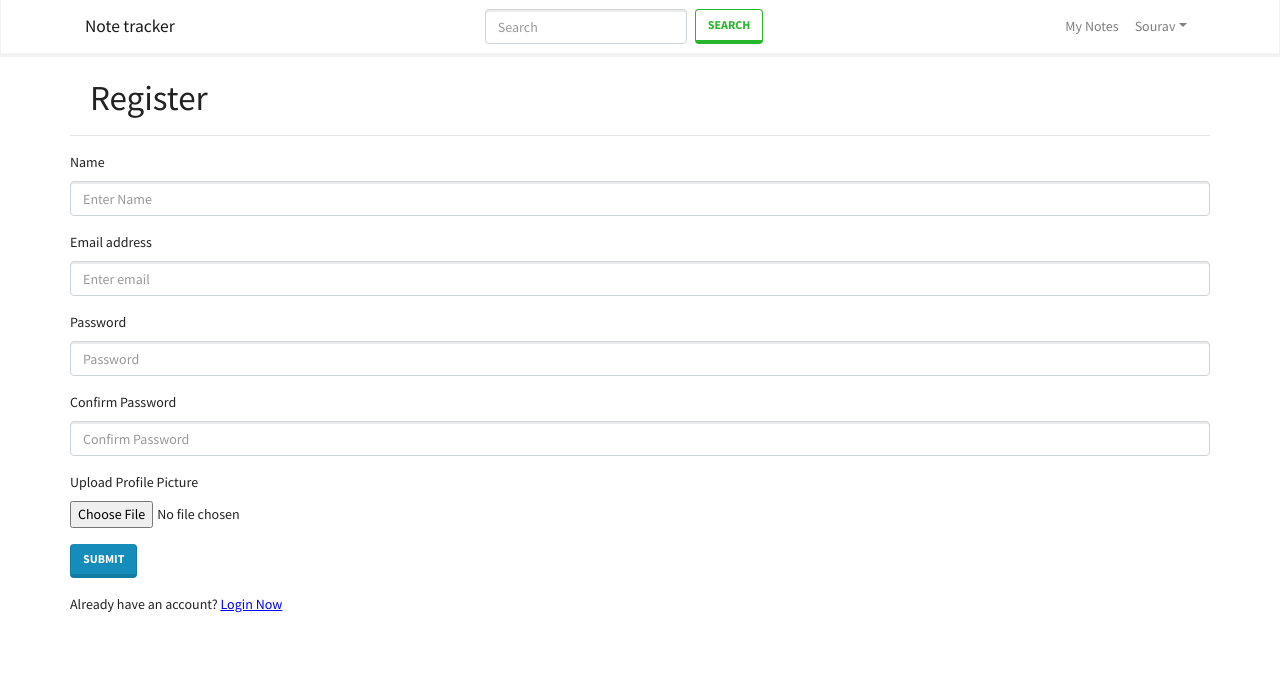
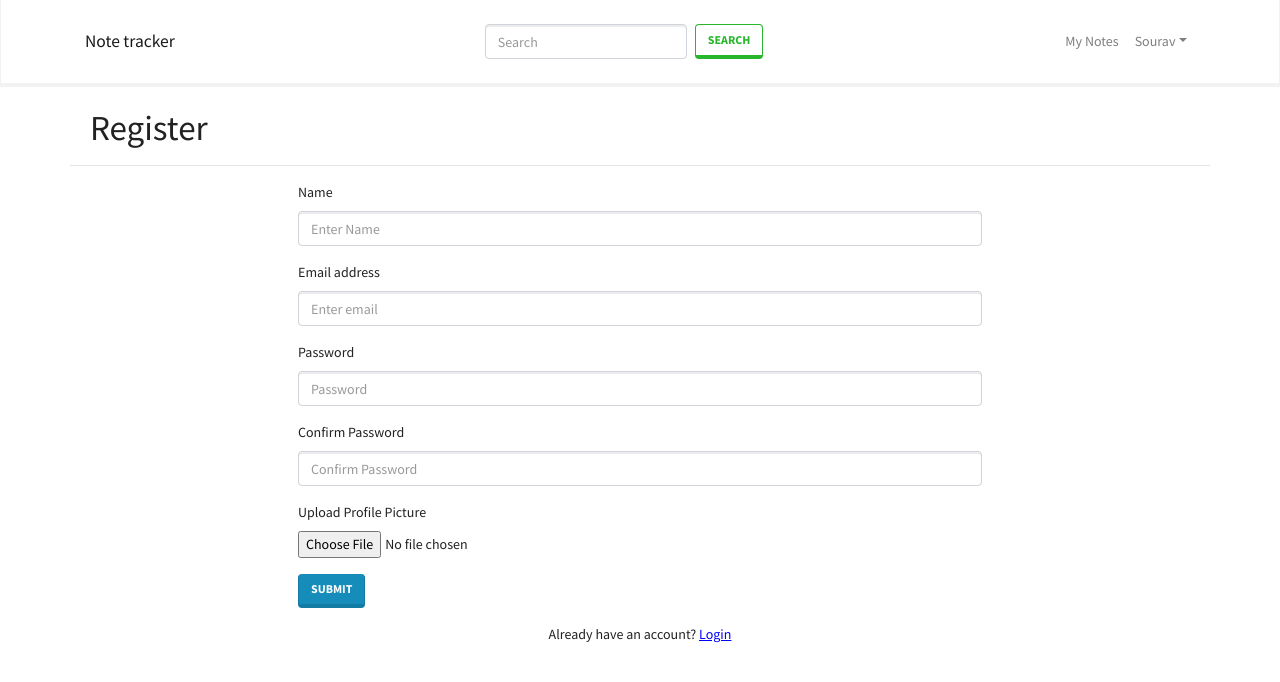
Before and after one commit to Souravds/Note-tracker-MERN, a React (Create React App) app in the folder client/: page /register in a window 1280 px wide. Shown: the top 682 px of the page. Built offline with nearby package versions, Linux system fonts and the light colour scheme.

Commit message:
Restructuring styles
Restructuring styles

```diff
--- a/client/src/components/Header/Header.js
+++ b/client/src/components/Header/Header.js
@@ -19,7 +19,7 @@ const Header = () => {
         </Navbar.Brand>
         <Navbar.Toggle aria-controls="navbarScroll" />
         <Navbar.Collapse id="navbarScroll">
-          <Form className="ml-auto d-flex">
+          <Form className="ml-auto d-flex py-3">
             <FormControl
               type="search"
               placeholder="Search"
--- a/client/src/screens/LoginPage/LoginPage.js
+++ b/client/src/screens/LoginPage/LoginPage.js
@@ -45,10 +45,15 @@ function LoginPage({ history }) {
   };
   return (
     <MainScreen title="Login">
-      <div style={{ margin: "20px" }}>
+      <div
+        style={{
+          display: "grid",
+          placeItems: "center",
+        }}
+      >
         {error && <ErrorMessage variant="danger">{error}</ErrorMessage>}
         {loading && <Loading />}
-        <Form onSubmit={submitHandler}>
+        <Form onSubmit={submitHandler} style={{ width: "60%" }}>
           <Form.Group className="mb-3" controlId="formBasicEmail">
             <Form.Label>Email address</Form.Label>
             <Form.Control
--- a/client/src/screens/RegisterPage/RegisterPage.js
+++ b/client/src/screens/RegisterPage/RegisterPage.js
@@ -54,9 +54,16 @@ function RegisterPage() {
   };
   return (
     <MainScreen title="Register">
+      <div
+        style={{
+          display: "grid",
+          placeItems: "center",
+        }}
+        class="registerpage"
+      >
         {message && <ErrorMessage variant="danger">{message}</ErrorMessage>}
         {loading && <Loading />}
-      <Form onSubmit={submitHandler}>
+        <Form style={{ width: "60%" }} onSubmit={submitHandler}>
           <Form.Group className="mb-3" controlId="formBasicName">
             <Form.Label>Name</Form.Label>
             <Form.Control
@@ -112,10 +119,11 @@ function RegisterPage() {
               style={{ color: "blue", textDecoration: "underline" }}
               to="/login"
             >
-            Login Now
+              Login
             </Link>
           </Col>
         </Row>
+      </div>
     </MainScreen>
   );
 }
```
Lines whose indentation alone changed are shown as unchanged.
